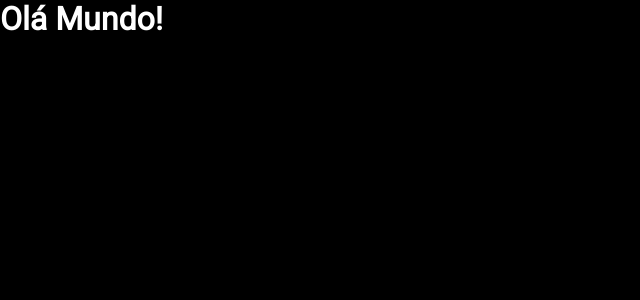
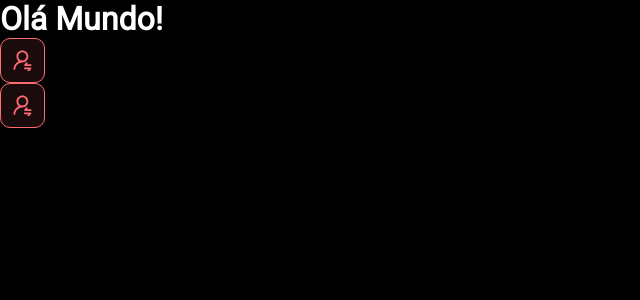
Before and after one commit to HenriquePSBrito/dsmeta, a React (Vite) app in the folder frontend/: page / in a window 1280 px wide. Shown: the top 300 px of the page, without its empty margins (0-640 px from the left). Built offline with nearby package versions, Linux system fonts and the light colour scheme.

Commit message:
First Component - Notification Button

```diff
--- a/frontend/src/App.tsx
+++ b/frontend/src/App.tsx
@@ -1,7 +1,14 @@
+import NotificationButton from "./components/NotificationButton"
+
 function App() {
-  return(
-    <h1>Olá Mundo!</h1>
+  return (
+    <>
+      <h1>Olá Mundo!</h1>
+      <NotificationButton />
+      <NotificationButton />
+    </>
   )
+
 }
 
 export default App
--- /dev/null
+++ b/frontend/src/components/NotificationButton/index.tsx
@@ -0,0 +1,12 @@
+import iconNotification from '../../assets/img/notification-icon.svg';
+import './styles.css';
+
+function NotificationButton() {
+    return (
+        <div className="dsmeta-red-btn">
+            <img src={iconNotification} />
+        </div>
+    )
+}
+
+export default NotificationButton
--- /dev/null
+++ b/frontend/src/components/NotificationButton/styles.css
@@ -0,0 +1,21 @@
+.dsmeta-red-btn {
+    border: 1px solid #FF6B72;
+    border-radius: 10px;
+    width: 45px;
+    height: 45px;
+    background: rgba(255, 107, 114, 0.1);
+    display: flex;
+    align-items: center;
+    justify-content: center;
+}
+
+.dsmeta-red-btn-container {
+    display: flex;
+    align-items: center;
+    justify-content: center;
+}
+
+.dsmeta-red-btn img {
+    width: 19px;
+    cursor: pointer;
+}
```
Also changed, not shown: frontend/src/assets/img/notification-icon.svg (added).
